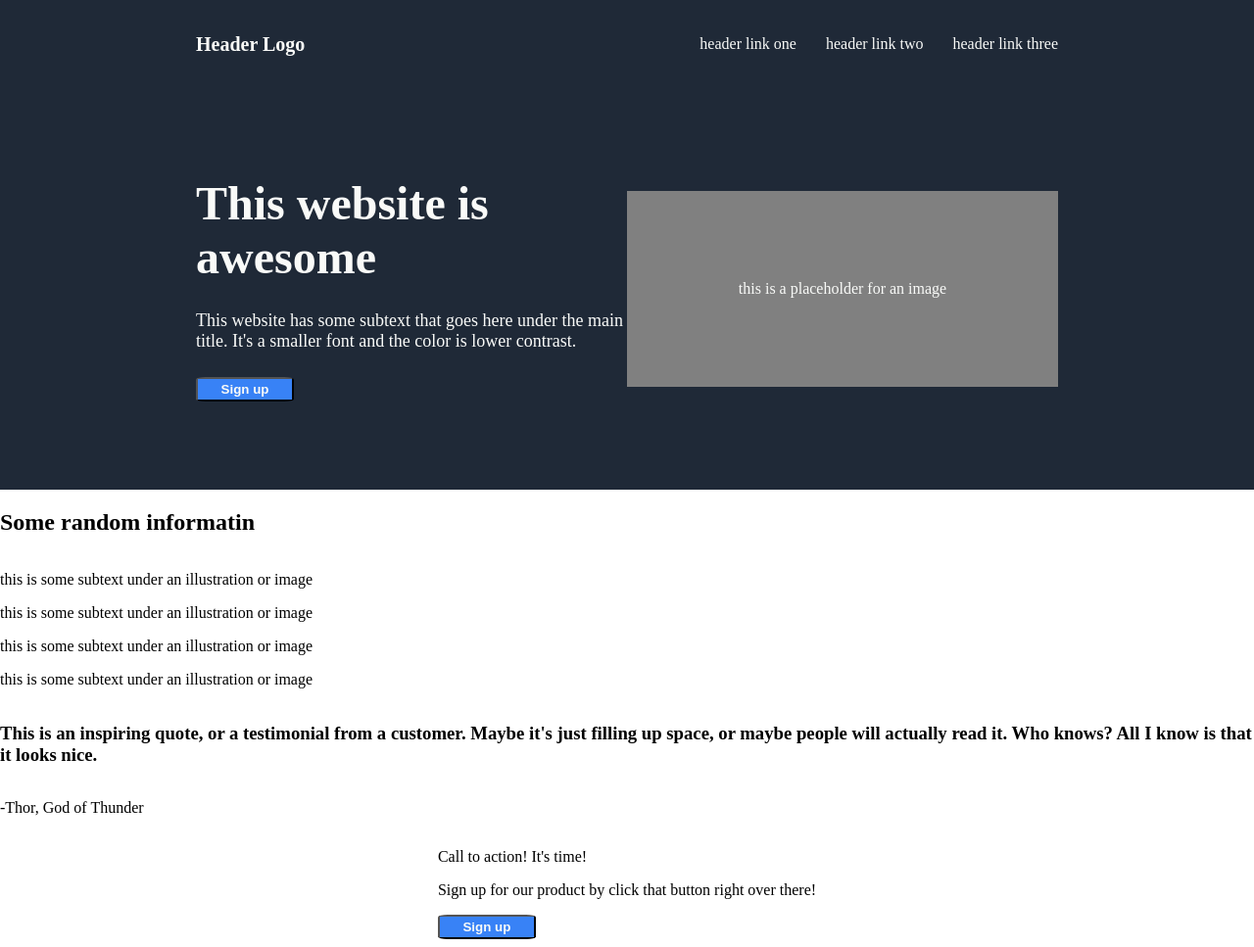
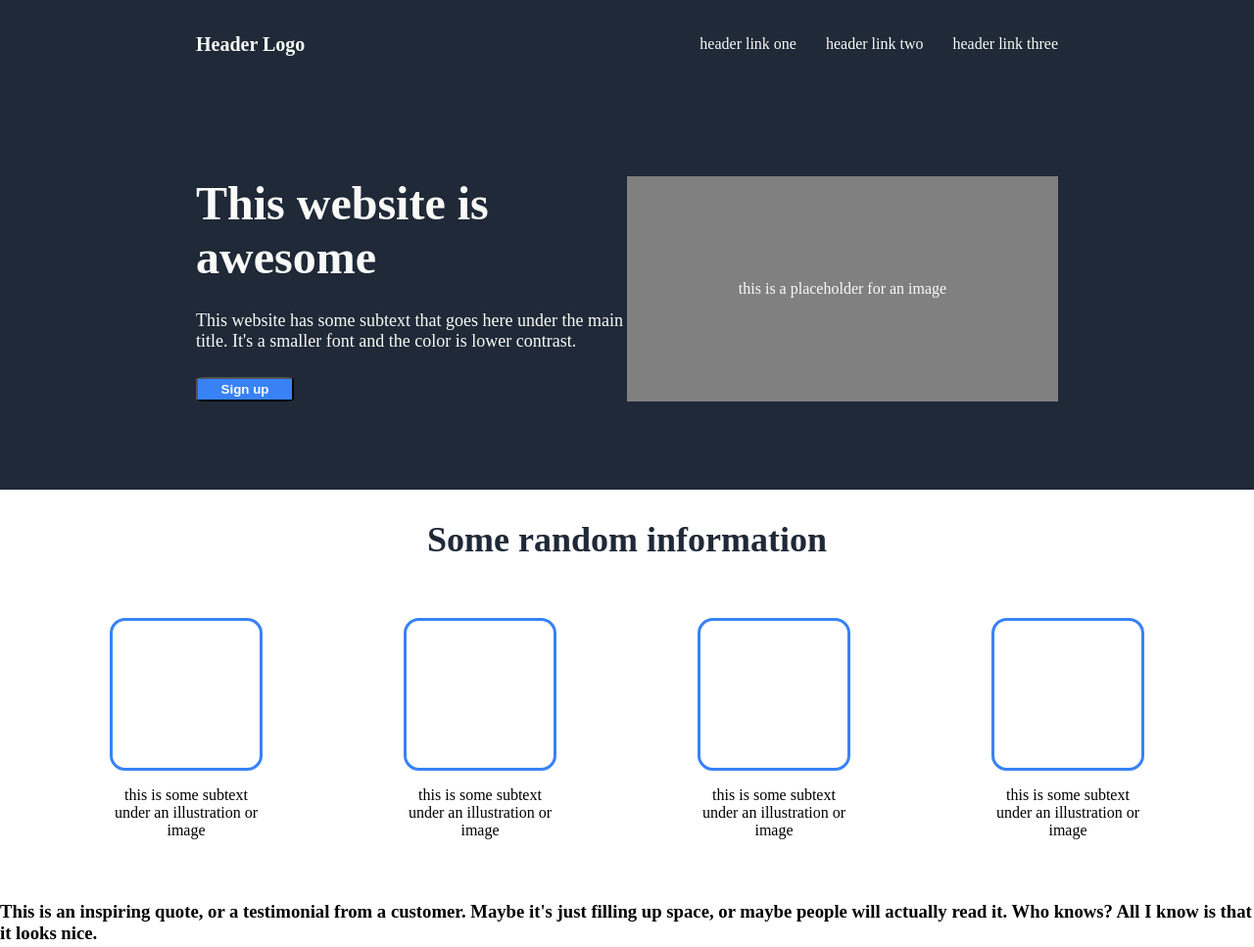
Before and after one commit to KaksNull/LandingPage, a plain HTML site: page index.html in a window 1280 px wide. Shown: the top 967 px of the page at 98% size. Drawn offline with Linux system fonts and the light colour scheme.

Commit message:
Complete information section

```diff
--- a/index.html
+++ b/index.html
@@ -31,7 +31,7 @@
     </div>
     </div>
     <div class="information">
-        <h2>Some random informatin</h2>
+        <h2>Some random information</h2>
         <div class="cards">
             <div class="card">
                 <div class="img"></div>
--- a/styles.css
+++ b/styles.css
@@ -71,7 +71,7 @@ button {
 
 .image {
     margin-left: auto;
-    height: 200px;
+    height: 230px;
     width: 450px;
     background-color: gray;
     display: flex;
@@ -92,6 +92,41 @@ ul {
 .information {
     display: flex;
     flex-direction: column;
+    justify-content: center;
+    align-items: center;
+}
+
+h2 {
+    font-size: 36px;
+    color: #1F2937;
+}
+
+.cards {
+    display: flex;
+    justify-content: center;
+
+}
+
+.card {
+    display: flex;
+    flex-direction: column;
+    justify-content: center;
+    align-items: center;
+    width: 300px;
+    height: 300px;
+    text-align: center;
+}
+.card .img {
+    width: 150px;
+    height: 150px;
+    border-style: solid;
+    border-width: 3px;
+    border-radius: 10%;
+    border-color: #3882F6;
+}
+
+.card p{
+    width: 150px;
 }
 
 .quote {
```
